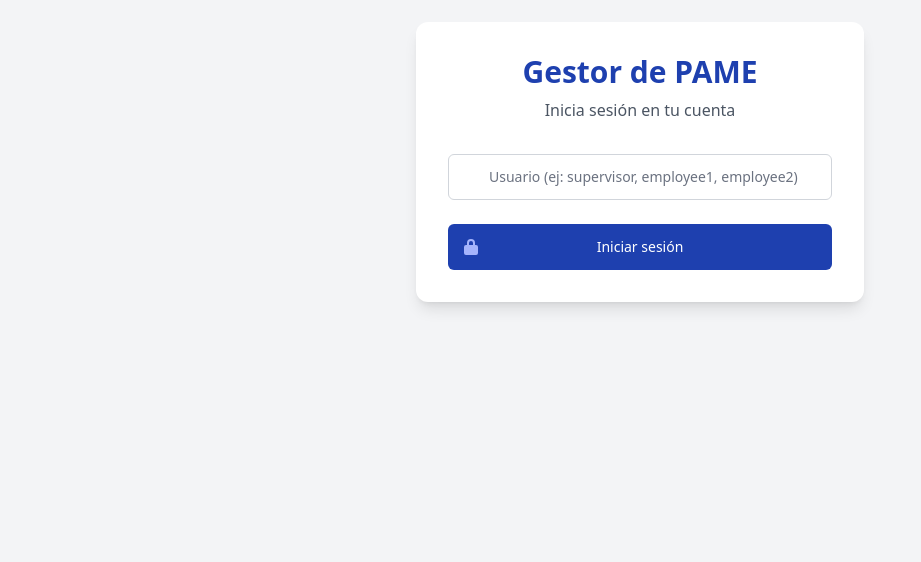
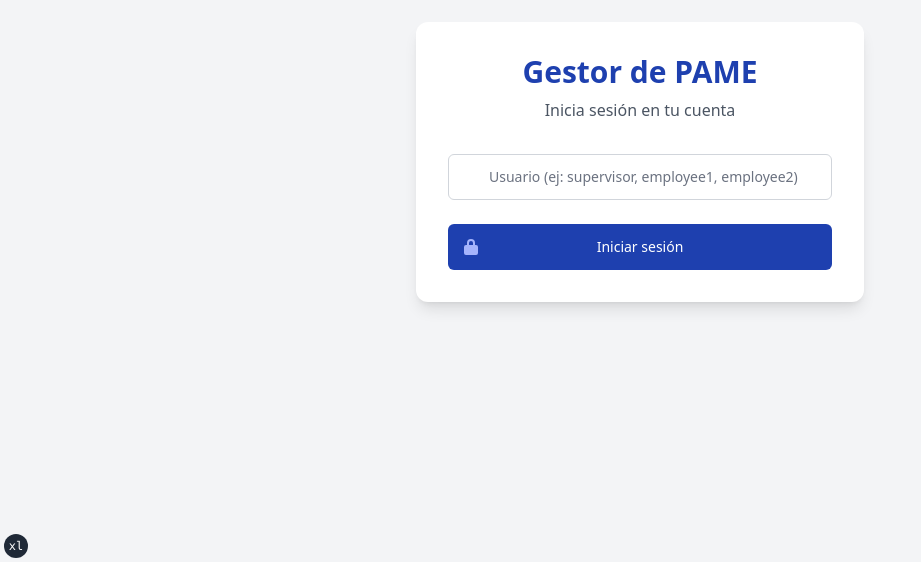
Before and after one commit to balartalain/POM, a React (Vite) app: page / in a window 1280 px wide. Shown: the part 238-800 px from the top of the page, without its empty margins (0-921 px from the left). Built offline with nearby package versions, Linux system fonts and the light colour scheme; no server answers.

Commit message:
Added componente para mostrar ancho de pantalla

```diff
--- a/App.tsx
+++ b/App.tsx
@@ -9,6 +9,7 @@
 import Header from './components/Header';
 import { ToastProvider } from './contexts/ToastContext';
 import ToastContainer from './components/ToastContainer';
+import TailwindIndicator from './components/TailwindIndicator';
 
 const App: React.FC = () => {
   const [currentUser, setCurrentUser] = useState<User | null>(null);
@@ -82,6 +83,7 @@
   return (
     <ToastProvider>
       {renderContent}
+      <TailwindIndicator />
       <ToastContainer />
     </ToastProvider>
   );
--- /dev/null
+++ b/components/TailwindIndicator.tsx
@@ -0,0 +1,14 @@
+const TailwindIndicator = () => {
+  if (process.env.NODE_ENV === "production") return null;
+  return (
+    <div className="fixed bottom-1 left-1 z-50 flex h-6 w-6 items-center justify-center rounded-full bg-gray-800 p-3 font-mono text-xs text-white">
+      <div className="block sm:hidden">xs</div>
+      <div className="hidden sm:block md:hidden">sm</div>
+      <div className="hidden md:block lg:hidden">md</div>
+      <div className="hidden lg:block xl:hidden">lg</div>
+      <div className="hidden xl:block 2xl:hidden">xl</div>
+      <div className="hidden 2xl:block">2xl</div>
+    </div>
+  );
+};
+export default TailwindIndicator;
```
